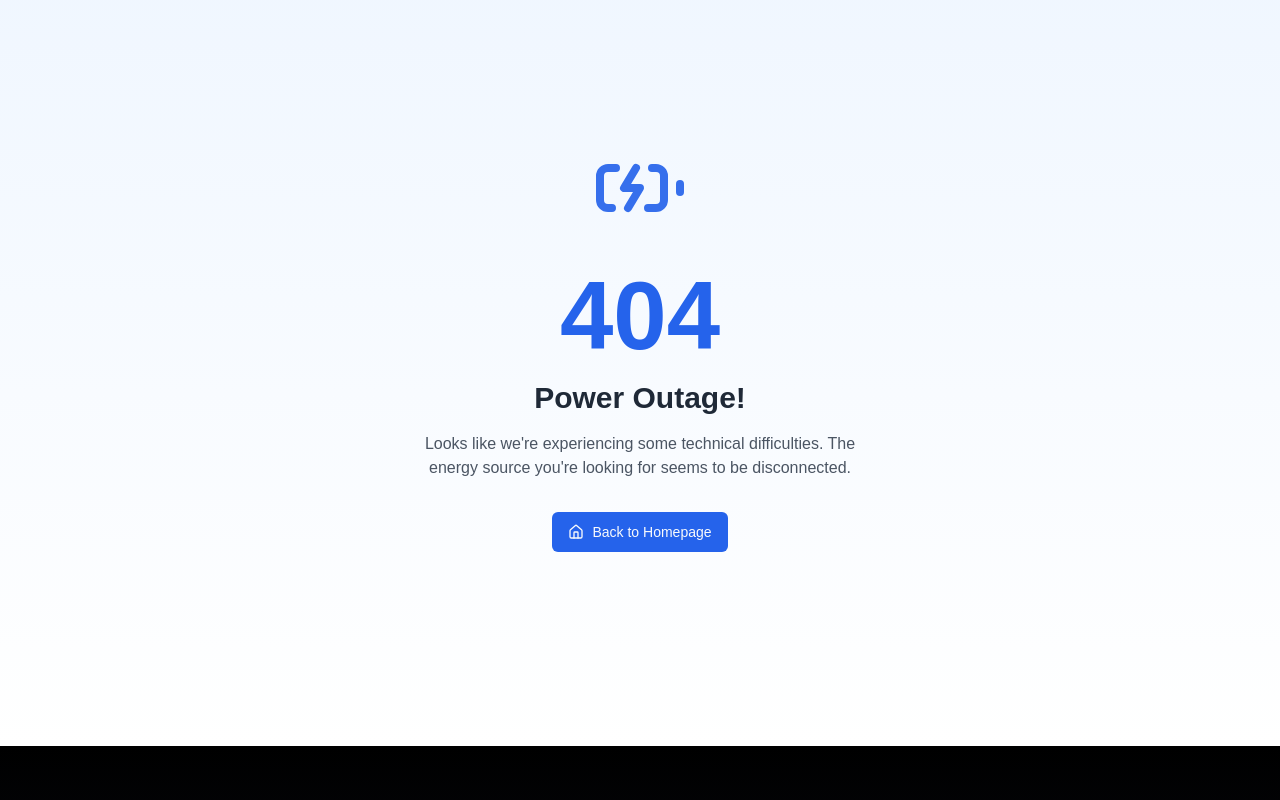
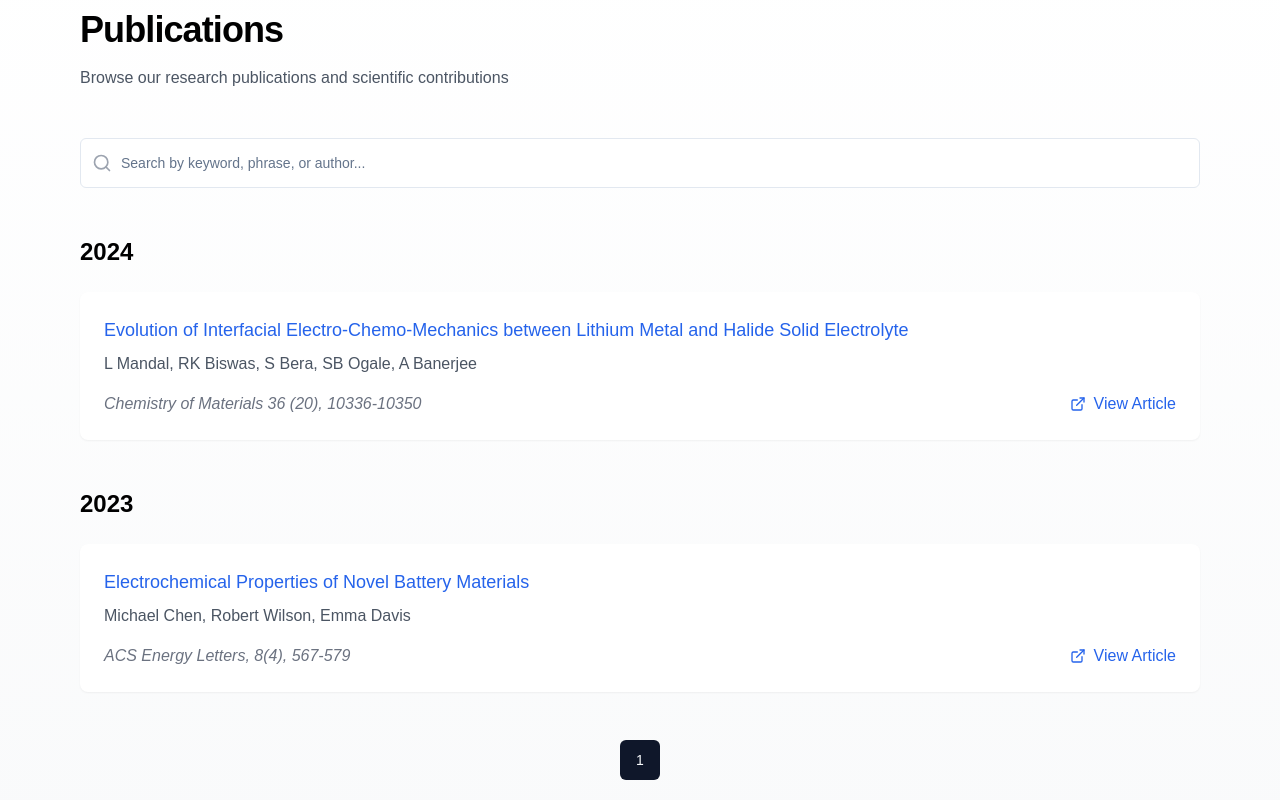
Before and after one commit to amalmmfs/eesl, a Next.js app: page /publications in a window 1280 px wide. Before the commit this address had no page. Shown: the part 200-1000 px from the top of the page. Built offline with nearby package versions, Linux system fonts and the light colour scheme.

Commit message:
🖥️ wip: publication page

```diff
--- a/src/app/components/intro-content.tsx
+++ b/src/app/components/intro-content.tsx
@@ -31,7 +31,7 @@ export default function IntroContent() {
                 src="https://res.cloudinary.com/dmw1bwmpr/image/upload/v1735494259/EESL/i3vdzlo9clr8oog2f1we.png"
                 alt="EESL"
                 fill
-                className="object-contain rounded-2xl"
+                className="object-contain rounded-2xl brightness-100 contrast-50"
                 priority
                 sizes="(max-width: 768px) 100vw, 50vw"
               />
--- /dev/null
+++ b/src/app/publications/loading.tsx
@@ -0,0 +1,26 @@
+export default function Loading() {
+  return (
+    <div className="min-h-screen bg-gradient-to-b from-white to-gray-50">
+      <div className="container mx-auto px-4 py-16 max-w-6xl">
+        <div className="animate-pulse space-y-8">
+          <div className="h-8 bg-gray-200 rounded w-1/3"></div>
+          <div className="h-12 bg-gray-200 rounded"></div>
+          {[1, 2, 3].map((i) => (
+            <div key={i} className="space-y-4">
+              <div className="h-6 bg-gray-200 rounded w-1/6"></div>
+              <div className="space-y-4">
+                {[1, 2, 3].map((j) => (
+                  <div key={j} className="bg-white p-6 rounded-lg">
+                    <div className="h-4 bg-gray-200 rounded w-3/4 mb-4"></div>
+                    <div className="h-4 bg-gray-200 rounded w-2/3 mb-4"></div>
+                    <div className="h-4 bg-gray-200 rounded w-1/2"></div>
+                  </div>
+                ))}
+              </div>
+            </div>
+          ))}
+        </div>
+      </div>
+    </div>
+  );
+}
--- /dev/null
+++ b/src/app/publications/page.tsx
@@ -0,0 +1,150 @@
+"use client";
+
+import { useEffect, useState } from "react";
+import { Input } from "@/components/ui/input";
+import { Button } from "@/components/ui/button";
+import { Search, ExternalLink } from "lucide-react";
+
+interface Publication {
+  title: string;
+  authors: string[];
+  journal: string;
+  year: number;
+  acsLink: string;
+  pdf?: string;
+}
+
+const publications: Publication[] = [
+  {
+    title:
+      "Evolution of Interfacial Electro-Chemo-Mechanics between Lithium Metal and Halide Solid Electrolyte",
+    authors: ["L Mandal", "RK Biswas", "S Bera", "SB Ogale", "A Banerjee"],
+    journal: "Chemistry of Materials 36 (20), 10336-10350",
+    year: 2024,
+    acsLink: "https://pubs.acs.org/doi/abs/10.1021/acs.chemmater.4c02307",
+  },
+  {
+    title: "Electrochemical Properties of Novel Battery Materials",
+    authors: ["Michael Chen", "Robert Wilson", "Emma Davis"],
+    journal: "ACS Energy Letters, 8(4), 567-579",
+    year: 2023,
+    acsLink: "https://pubs.acs.org/doi/abs/10.1021/acs.chemmater.4c02307",
+  },
+];
+
+export default function PublicationsPage() {
+  const [isClient, setIsClient] = useState(false);
+  const [search, setSearch] = useState("");
+  const [currentPage, setCurrentPage] = useState(1);
+  const publicationsPerPage = 10;
+
+  useEffect(() => {
+    setIsClient(true);
+  }, []);
+
+  const filteredPublications = publications.filter((pub) => {
+    const searchLower = search.toLowerCase();
+    return (
+      pub.title.toLowerCase().includes(searchLower) ||
+      pub.authors.some((author) =>
+        author.toLowerCase().includes(searchLower)
+      ) ||
+      pub.journal.toLowerCase().includes(searchLower)
+    );
+  });
+
+  const years = [...new Set(filteredPublications.map((pub) => pub.year))].sort(
+    (a, b) => b - a
+  );
+
+  if (!isClient) {
+    return null; // Return null on server-side
+  }
+
+  return (
+    <div className="min-h-screen bg-gradient-to-b from-white to-gray-50">
+      <div className="container mx-auto px-4 py-16 max-w-6xl">
+        <div className="mb-12">
+          <h1 className="text-4xl font-bold tracking-tight mb-4">
+            Publications
+          </h1>
+          <p className="text-gray-600">
+            Browse our research publications and scientific contributions
+          </p>
+        </div>
+
+        <div className="relative mb-12">
+          <Search className="absolute left-3 top-1/2 transform -translate-y-1/2 text-gray-400 h-5 w-5" />
+          <Input
+            type="search"
+            placeholder="Search by keyword, phrase, or author..."
+            className="pl-10 py-6 text-lg"
+            value={search}
+            onChange={(e) => setSearch(e.target.value)}
+          />
+        </div>
+
+        {years.map((year) => {
+          const yearPublications = filteredPublications.filter(
+            (pub) => pub.year === year
+          );
+          if (yearPublications.length === 0) return null;
+
+          return (
+            <div key={year} className="mb-12">
+              <h2 className="text-2xl font-semibold mb-6">{year}</h2>
+              <div className="space-y-6">
+                {yearPublications.map((pub, index) => (
+                  <div
+                    key={index}
+                    className="bg-white p-6 rounded-lg shadow-sm hover:shadow-md transition-shadow"
+                  >
+                    <a
+                      href={pub.acsLink}
+                      target="_blank"
+                      rel="noopener noreferrer"
+                      className="text-lg font-medium text-blue-600 hover:text-blue-800 transition-colors mb-2 block"
+                    >
+                      {pub.title}
+                    </a>
+                    <p className="text-gray-600 mb-4">
+                      {pub.authors.join(", ")}
+                    </p>
+                    <div className="flex items-center justify-between">
+                      <p className="text-gray-500 italic">{pub.journal}</p>
+                      <a
+                        href={pub.acsLink}
+                        target="_blank"
+                        rel="noopener noreferrer"
+                        className="flex items-center gap-2 text-blue-600 hover:text-blue-800"
+                      >
+                        <ExternalLink className="h-4 w-4" />
+                        View Article
+                      </a>
+                    </div>
+                  </div>
+                ))}
+              </div>
+            </div>
+          );
+        })}
+
+        <div className="flex justify-center gap-2 mt-8">
+          {Array.from({
+            length: Math.ceil(
+              filteredPublications.length / publicationsPerPage
+            ),
+          }).map((_, i) => (
+            <Button
+              key={i}
+              variant={currentPage === i + 1 ? "default" : "outline"}
+              onClick={() => setCurrentPage(i + 1)}
+            >
+              {i + 1}
+            </Button>
+          ))}
+        </div>
+      </div>
+    </div>
+  );
+}
--- /dev/null
+++ b/src/components/ui/input.tsx
@@ -0,0 +1,22 @@
+import * as React from "react"
+
+import { cn } from "@/lib/utils"
+
+const Input = React.forwardRef<HTMLInputElement, React.ComponentProps<"input">>(
+  ({ className, type, ...props }, ref) => {
+    return (
+      <input
+        type={type}
+        className={cn(
+          "flex h-10 w-full rounded-md border border-slate-200 bg-white px-3 py-2 text-base ring-offset-white file:border-0 file:bg-transparent file:text-sm file:font-medium file:text-slate-950 placeholder:text-slate-500 focus-visible:outline-none focus-visible:ring-2 focus-visible:ring-slate-950 focus-visible:ring-offset-2 disabled:cursor-not-allowed disabled:opacity-50 md:text-sm dark:border-slate-800 dark:bg-slate-950 dark:ring-offset-slate-950 dark:file:text-slate-50 dark:placeholder:text-slate-400 dark:focus-visible:ring-slate-300",
+          className
+        )}
+        ref={ref}
+        {...props}
+      />
+    )
+  }
+)
+Input.displayName = "Input"
+
+export { Input }
```
